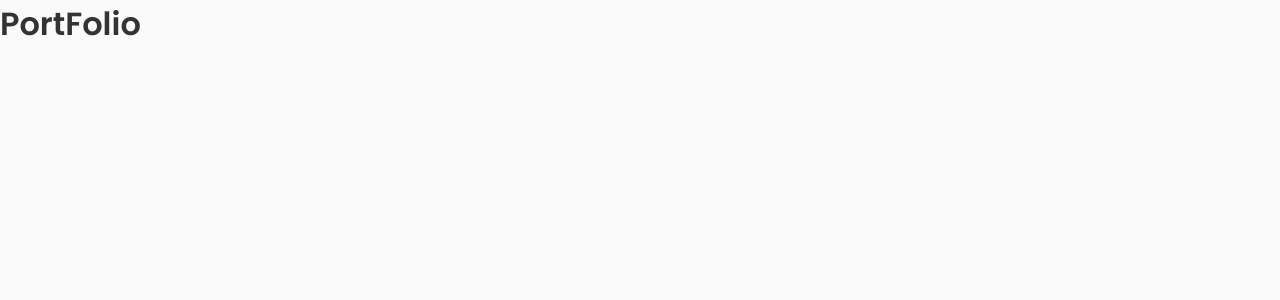
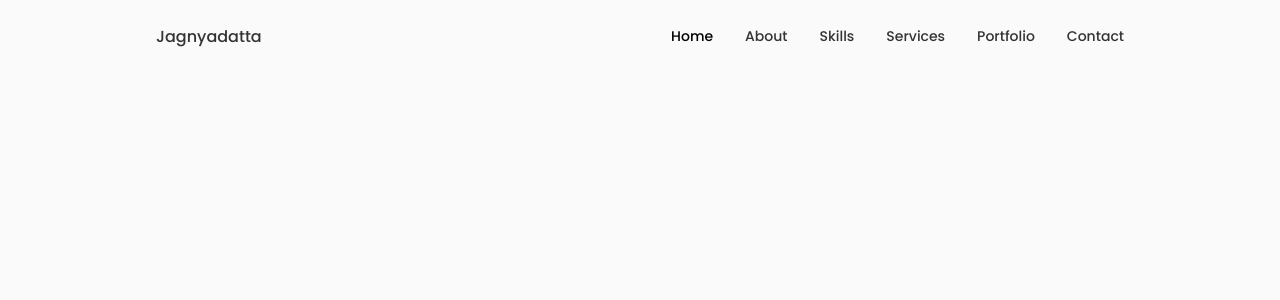
Before and after one commit to CSPEDITOR/Portfolio, a React (Vite) app: page / in a window 1280 px wide. Shown: the top 300 px of the page. Built offline with nearby package versions, Linux system fonts and the light colour scheme.

Commit message:
Added Header component with custom css

```diff
--- a/src/App.jsx
+++ b/src/App.jsx
@@ -1,9 +1,10 @@
 import './App.css'
+import Header from './components/header/Header'
 
 function App() {
   return (
     <>
-      <h1>PortFolio</h1>
+      <Header />
     </>
   )
 }
--- /dev/null
+++ b/src/components/header/Header.jsx
@@ -0,0 +1,53 @@
+import React, { useState } from 'react'
+import "./header.css";
+
+const Header = () => {
+    const [toggle, showMenu] = useState(false);
+  return (
+    <header className='header'>
+        <nav className='nav container'>
+            <a href="index.html" className="nav__logo">Jagnyadatta</a>
+            <div className={toggle ? "nav__menu show-menu" : "nav__menu"}>
+                <ul className="nav__list grid">
+                    <li className="nav__item">
+                        <a href="#home" className="nav__link active-link">
+                            <i className="uil uil-estate nav__icon"></i> Home
+                        </a>
+                    </li>
+                    <li className="nav__item">
+                        <a href="#about" className="nav__link">
+                            <i className="uil uil-user nav__icon"></i> About
+                        </a>
+                    </li>
+                    <li className="nav__item">
+                        <a href="#skills" className="nav__link">
+                            <i className="uil uil-file-alt nav__icon"></i> Skills
+                        </a>
+                    </li>
+                    <li className="nav__item">
+                        <a href="#services" className="nav__link">
+                            <i className="uil uil-briefcase-alt nav__icon"></i> Services
+                        </a>
+                    </li>
+                    <li className="nav__item">
+                        <a href="#portfolio" className="nav__link">
+                            <i className="uil uil-scenery nav__icon"></i> Portfolio
+                        </a>
+                    </li>
+                    <li className="nav__item">
+                        <a href="#contact" className="nav__link">
+                            <i className="uil uil-message nav__icon"></i> Contact
+                        </a>
+                    </li>
+                </ul>
+                <i className="uil uil-times nav__close" onClick={()=> showMenu(!toggle)}></i>
+            </div>
+            <div className="nav__toggle" onClick={()=> showMenu(!toggle)}>
+                <i className="uil uil-apps"></i>
+            </div>
+        </nav>
+    </header>
+  )
+}
+
+export default Header
--- /dev/null
+++ b/src/components/header/header.css
@@ -0,0 +1,116 @@
+.header {
+    width: 100%;
+    position: fixed;
+    top: 0;
+    left: 0;
+    z-index: var(--z-fixed);
+    background-color: var(--body-color);
+}
+
+.nav {
+    height: calc(var(--header-height) + 1.5rem);
+    display: flex;
+    justify-content: space-between;
+    align-items: center;
+    column-gap: 1rem;
+}
+
+.nav__logo,
+.nav__toggle {
+    color: var(--title-color);
+    font-weight: var(--font-medium);
+}
+
+.nav__list {
+    display: flex;
+    column-gap: 2rem;
+}
+
+.nav__link {
+    display: flex;
+    flex-direction: column;
+    align-items: center;
+    font-size: var(--small-font-size);
+    color: var(--title-color);
+    font-weight: var(--font-medium);
+    transition: .3s;
+}
+
+.nav__icon,
+.nav__close,
+.nav__toggle {
+    display: none;
+}
+
+.active-link,
+.nav__link:hover {
+    color: var(--title-color-dark);
+}
+
+/* ============ BREAKPOINTS ============= */
+/* for medium devices */
+@media screen and (max-width: 768px) {
+    .header {
+        top: initial;
+        bottom: 0;
+    }
+
+    .nav {
+        height: var(--header-height);
+    }
+
+    .nav__menu {
+        position: fixed;
+        bottom: -100%;
+        left: 0;
+        width: 100%;
+        background-color: var(--body-color);
+        padding: 2rem 1.5rem 4rem;
+        box-shadow: 0 -1px 4px rgba(0, 0, 0, 0.15);
+        border-radius: 1.5rem 1.5rem 0 0;
+    }
+
+    /* show menu  */
+    .show-menu{
+        bottom: 0;
+    }
+
+    .nav__list{
+        display: grid;
+        grid-template-columns: repeat(3, 1fr);
+        gap: 2rem;
+    }
+
+    .nav__icon {
+        font-size: 1.2rem;
+    }
+
+    .nav__close{
+        position: absolute;
+        right: 1.3rem;
+        bottom: .5rem;
+        font-size: 1.5rem;
+        cursor: pointer;
+        color: var(--title-color);
+    }
+
+    .nav__close:hover{
+        color: var(--title-color-dark);
+    }
+
+    .nav__toggle{
+        font-size: 1.1rem;
+        cursor: pointer;
+    }
+
+    .nav__icon,
+    .nav__close,
+    .nav__toggle {
+        display: block;
+    }
+}
+
+/* for small devices  */
+@media screen and (max-width: 350px){
+
+}
```
